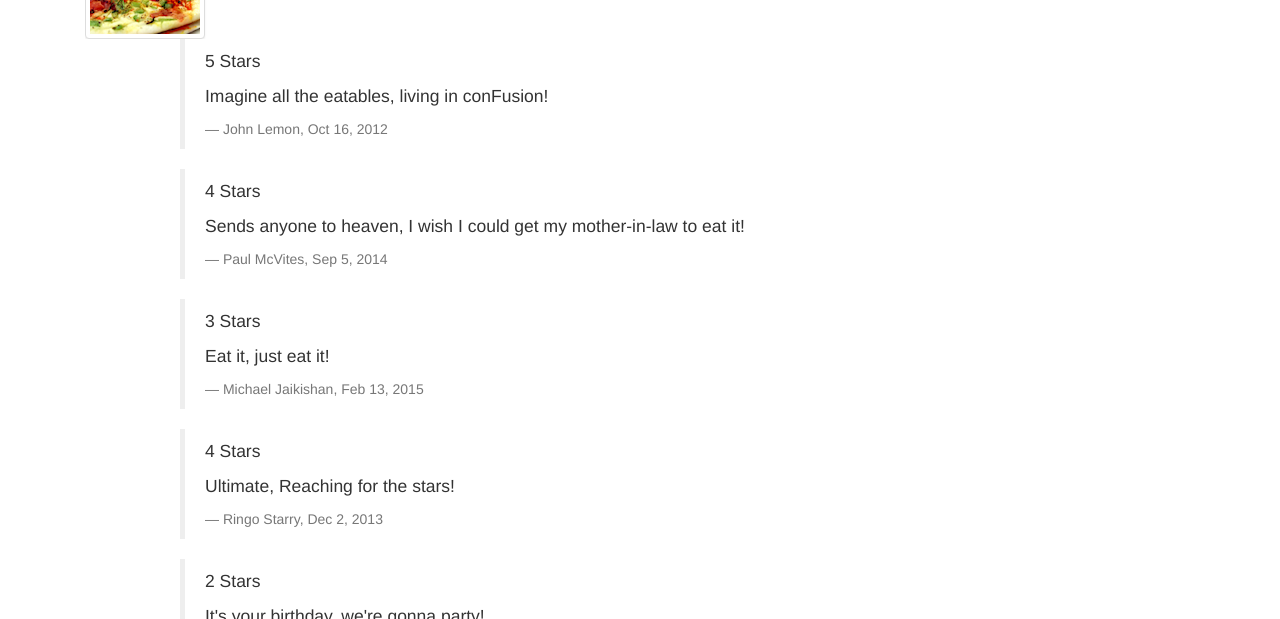
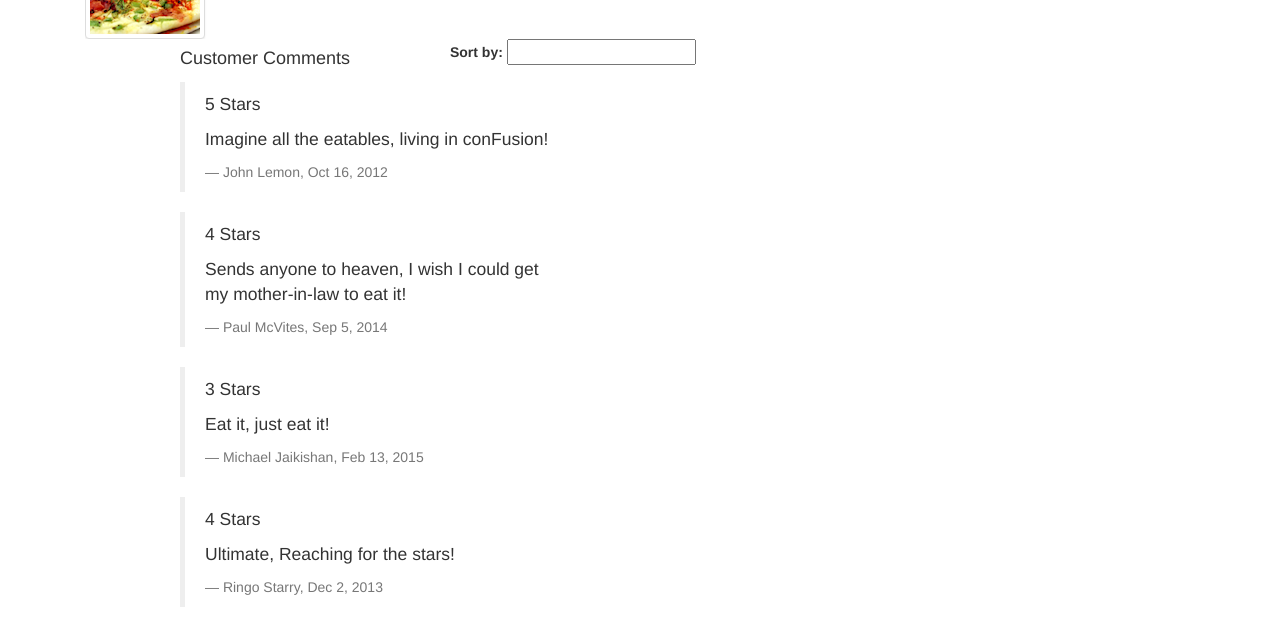
Before and after one commit to paulohaacke/con-fusion-web-app, a website: page app/dishdetail.html in a window 1280 px wide. Shown: the part 181-800 px from the top of the page. Drawn offline with nearby package versions, Linux system fonts and the light colour scheme.

Commit message:
AngularJS Course: Assignment 1 task 3 done.

```diff
--- a/app/dishdetail.html
+++ b/app/dishdetail.html
@@ -42,12 +42,29 @@
                     </div>
                 </div>
             </div>
-            <div class="col-xs-9 col-xs-offset-1" ng-repeat="comment in dishDetCtrl.dish.comments">
-                <blockquote>
-                    <p>{{ comment.rating }} Stars</p>
-                    <p>{{ comment.comment }}</p>
-                    <footer>{{ comment.author }}, {{ comment.date | date }}</footer>
-                </blockquote>
+            <div class="col-xs-9 col-xs-offset-1">
+                <div class="row">
+                    <div class="col-xs-4">
+                        <h4>Customer Comments</h4>
+                    </div>
+                    <div class="col-xs-8">
+                        <form class="form-horizontal">
+                            <div class="form-group">
+                                <label>Sort by:</label>
+                                <input type="text" ng-model="sortByValue">
+                            </div>
+                        </form>
+                    </div>
+                </div>
+                <div class="row">
+                    <div class="col-xs-6">
+                        <blockquote ng-repeat="comment in dishDetCtrl.dish.comments | orderBy: sortByValue">
+                            <p>{{ comment.rating }} Stars</p>
+                            <p>{{ comment.comment }}</p>
+                            <footer>{{ comment.author }}, {{ comment.date | date }}</footer>
+                        </blockquote>
+                    </div>
+                </div>
             </div>
         </div>
 
```
